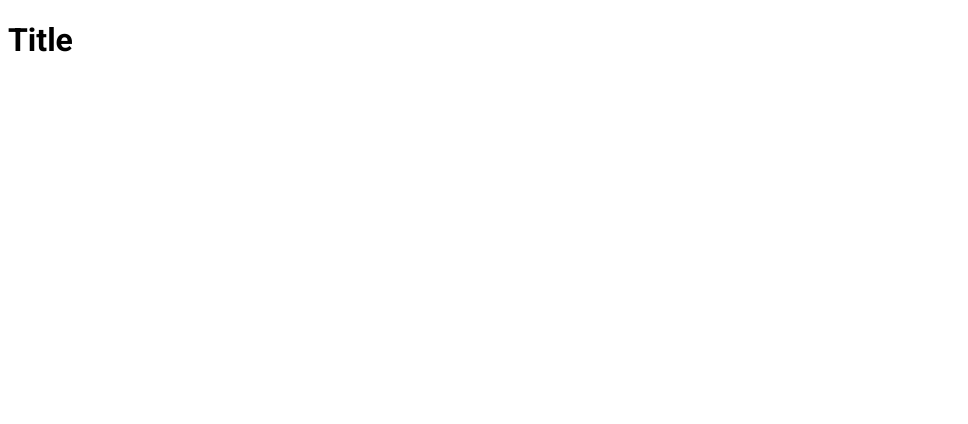
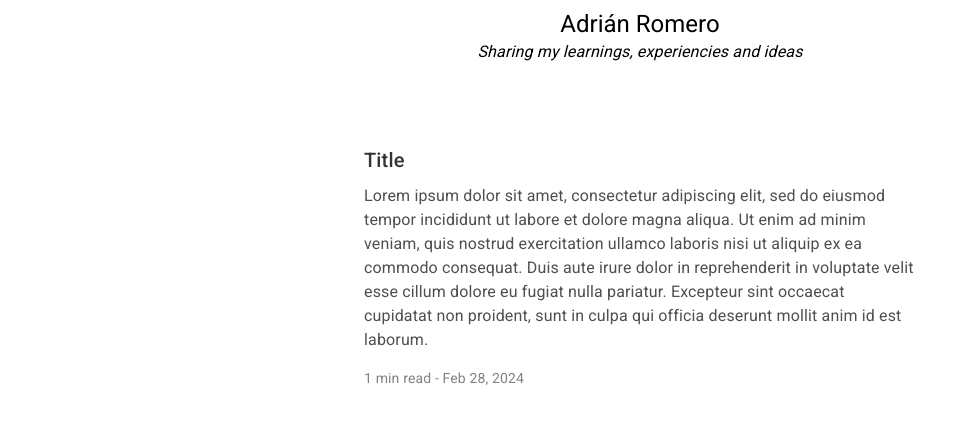
Before and after one commit to adrianromero-tech/adrian-romero-blog, a React (Create React App) app: page / in a window 1280 px wide. Shown: the top 424 px of the page, without its empty margins (0-968 px from the left). Built offline with nearby package versions, Linux system fonts and the light colour scheme.

Commit message:
Adds example post and website title

```diff
--- a/src/app/App.tsx
+++ b/src/app/App.tsx
@@ -1,11 +1,7 @@
-import React from 'react';
+import Home from './pages/home';
 
 function App() {
-  return (
-    <div className="App">
-      <h1>Title</h1>
-    </div>
-  );
+  return <Home />;
 }
 
 export default App;
--- /dev/null
+++ b/src/app/components/post/index.tsx
@@ -0,0 +1,28 @@
+import { Container, Typography } from '@mui/material';
+
+function Post() {
+  return (
+    <Container maxWidth="sm">
+      <Typography variant="h6" color="#333333" mb={1}>
+        {' '}
+        Title{' '}
+      </Typography>
+      <Typography variant="body1" color="#4F4F4F">
+        {' '}
+        Lorem ipsum dolor sit amet, consectetur adipiscing elit, sed do eiusmod
+        tempor incididunt ut labore et dolore magna aliqua. Ut enim ad minim
+        veniam, quis nostrud exercitation ullamco laboris nisi ut aliquip ex ea
+        commodo consequat. Duis aute irure dolor in reprehenderit in voluptate
+        velit esse cillum dolore eu fugiat nulla pariatur. Excepteur sint
+        occaecat cupidatat non proident, sunt in culpa qui officia deserunt
+        mollit anim id est laborum.{' '}
+      </Typography>
+      <Typography variant="body2" color="#828282" mt={2}>
+        {' '}
+        1 min read - Feb 28, 2024{' '}
+      </Typography>
+    </Container>
+  );
+}
+
+export default Post;
--- /dev/null
+++ b/src/app/pages/home/index.tsx
@@ -0,0 +1,23 @@
+import { Container, Typography } from '@mui/material';
+import Post from '../../components/post';
+
+function Home() {
+  return (
+    <Container maxWidth="md">
+      <Typography variant="h5" textAlign="center">
+        Adrián Romero
+      </Typography>
+      <Typography
+        variant="body1"
+        textAlign="center"
+        sx={{ fontStyle: 'italic' }}
+        mb={10}
+      >
+        Sharing my learnings, experiencies and ideas
+      </Typography>
+      <Post />
+    </Container>
+  );
+}
+
+export default Home;
```
